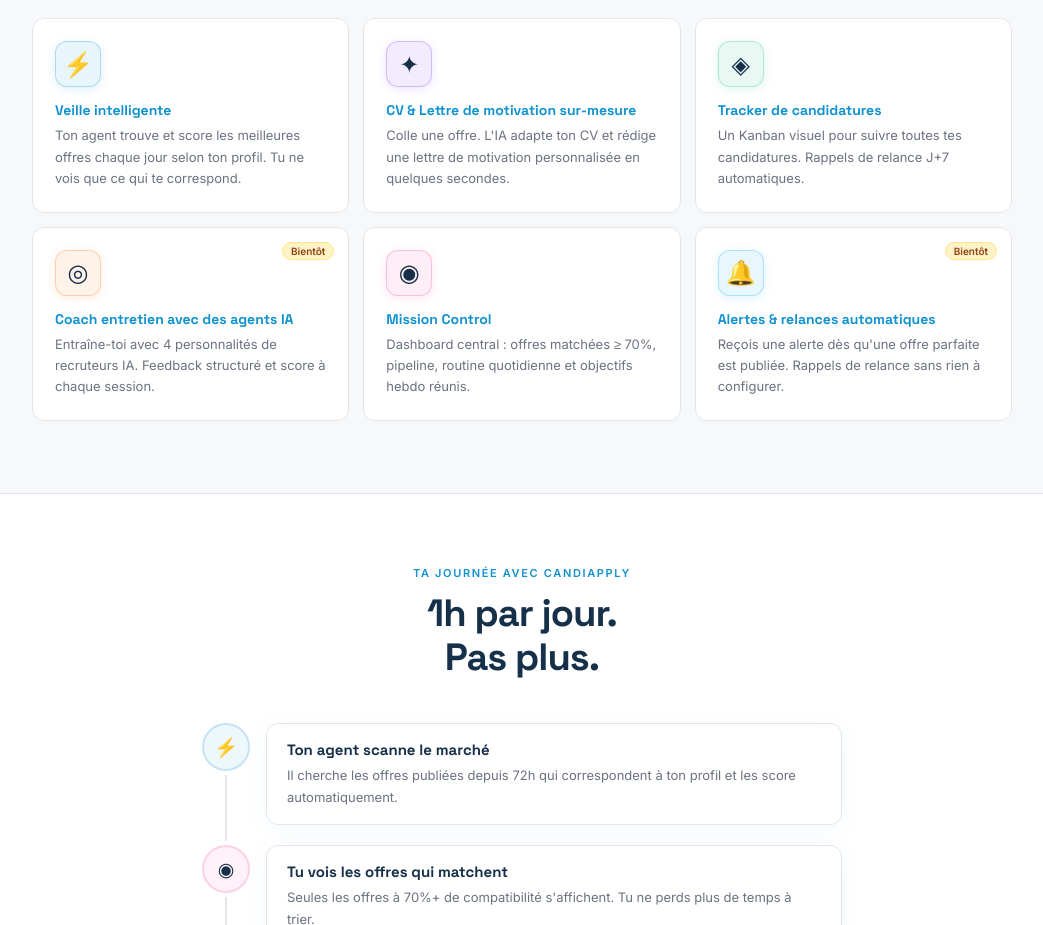
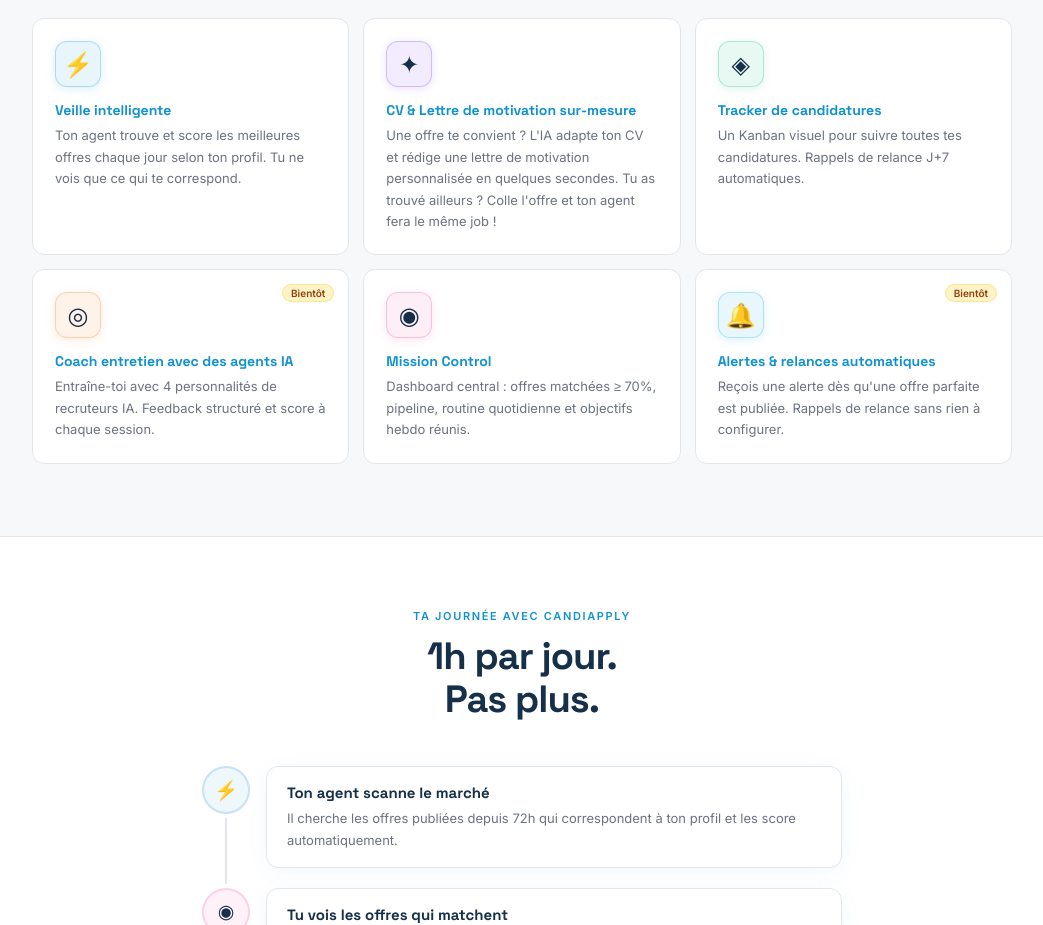
Before and after one commit to balifai-beraca/candiapply-waitlist, a React (Vite) app: page / in a window 1280 px wide. Shown: the part 1820-2745 px from the top of the page, without its empty margins (118-1161 px from the left). Built offline with nearby package versions, Linux system fonts and the light colour scheme; no server answers; the database is empty.

Commit message:
Update constants.js

```diff
--- a/src/constants.js
+++ b/src/constants.js
@@ -75,7 +75,7 @@ export const FEATURES = [
     icon:  "✦",
     color: "#7C3AED",
     title: "CV & Lettre de motivation sur-mesure",
-    desc:  "Colle une offre. L'IA adapte ton CV et rédige une lettre de motivation personnalisée en quelques secondes.",
+    desc: `Une offre te convient ? L'IA adapte ton CV et rédige une lettre de motivation personnalisée en quelques secondes. Tu as trouvé ailleurs ? Colle l'offre et ton agent fera le même job !`,
   },
   {
     icon:  "◈",
```
